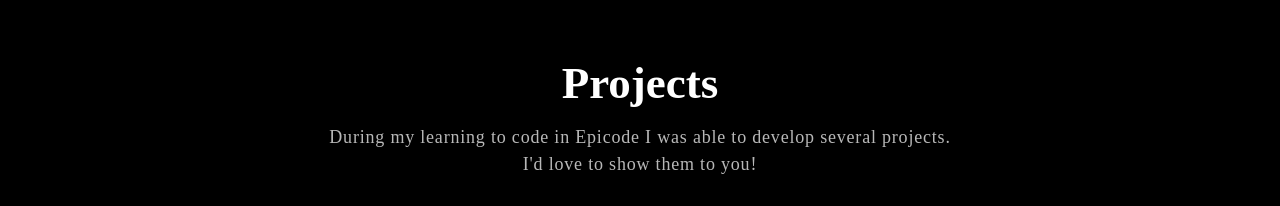
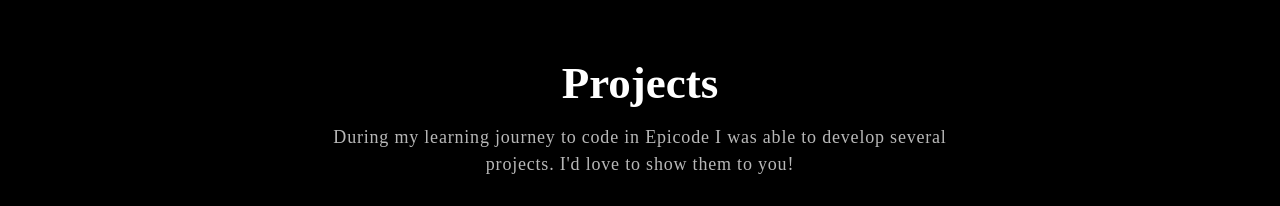
Before and after one commit to paoloangelani/designsiteportfolio, a React (Create React App) app: page / in a window 1280 px wide. Shown: the part 1280-1486 px from the top of the page. Built offline with nearby package versions, Linux system fonts and the light colour scheme; a web font is replaced by a local one.

Commit message:
text modify

```diff
--- a/src/components/Project.js
+++ b/src/components/Project.js
@@ -38,8 +38,8 @@ export const Project = () => {
                   }>
                   <h2>Projects</h2>
                   <p>
-                    During my learning to code in Epicode I was able to develop
-                    several projects. I'd love to show them to you!
+                    During my learning journey to code in Epicode I was able to
+                    develop several projects. I'd love to show them to you!
                   </p>
                   <Tab.Container id="projects-tabs" defaultActiveKey="first">
                     <Nav
```
